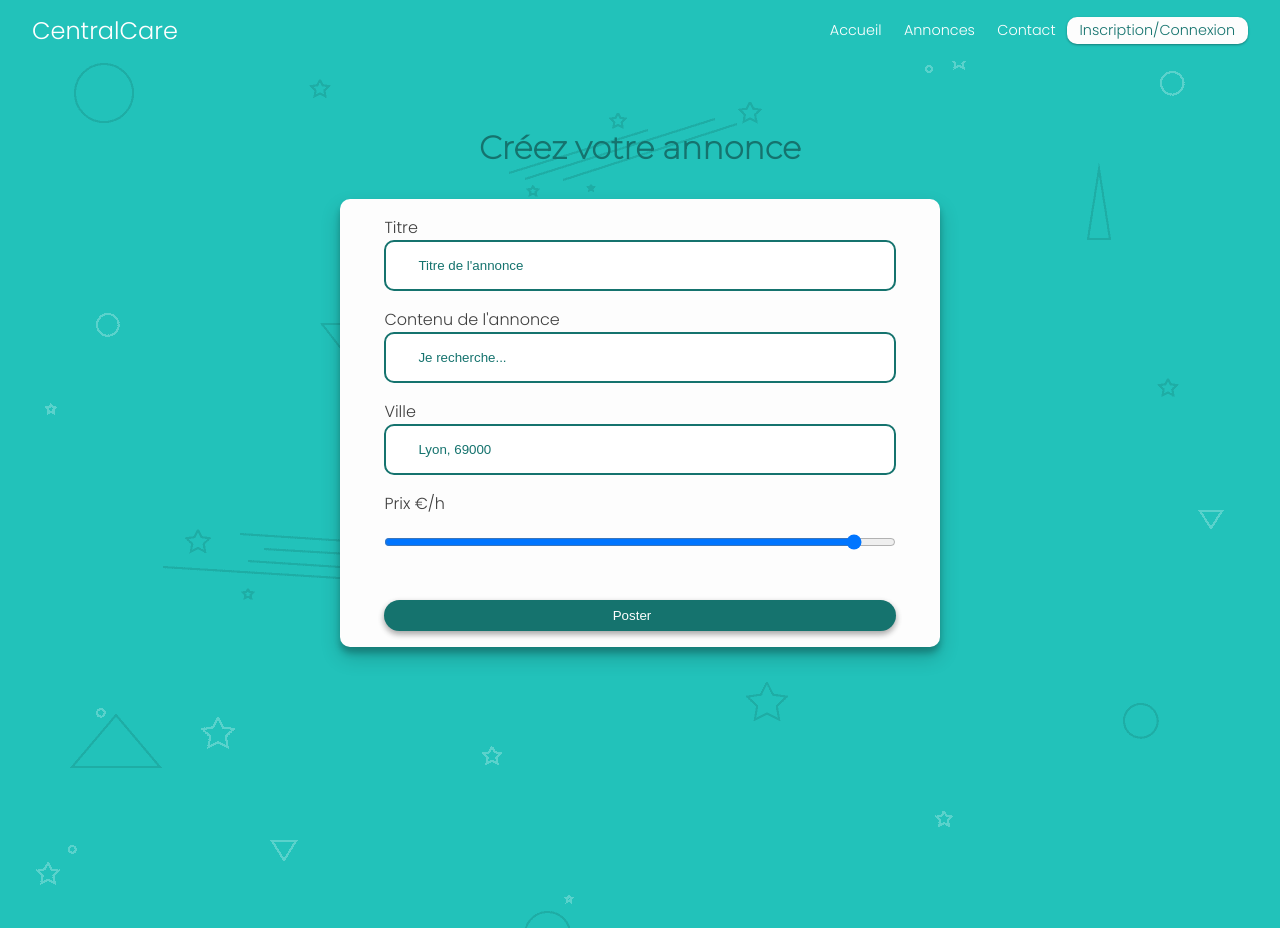
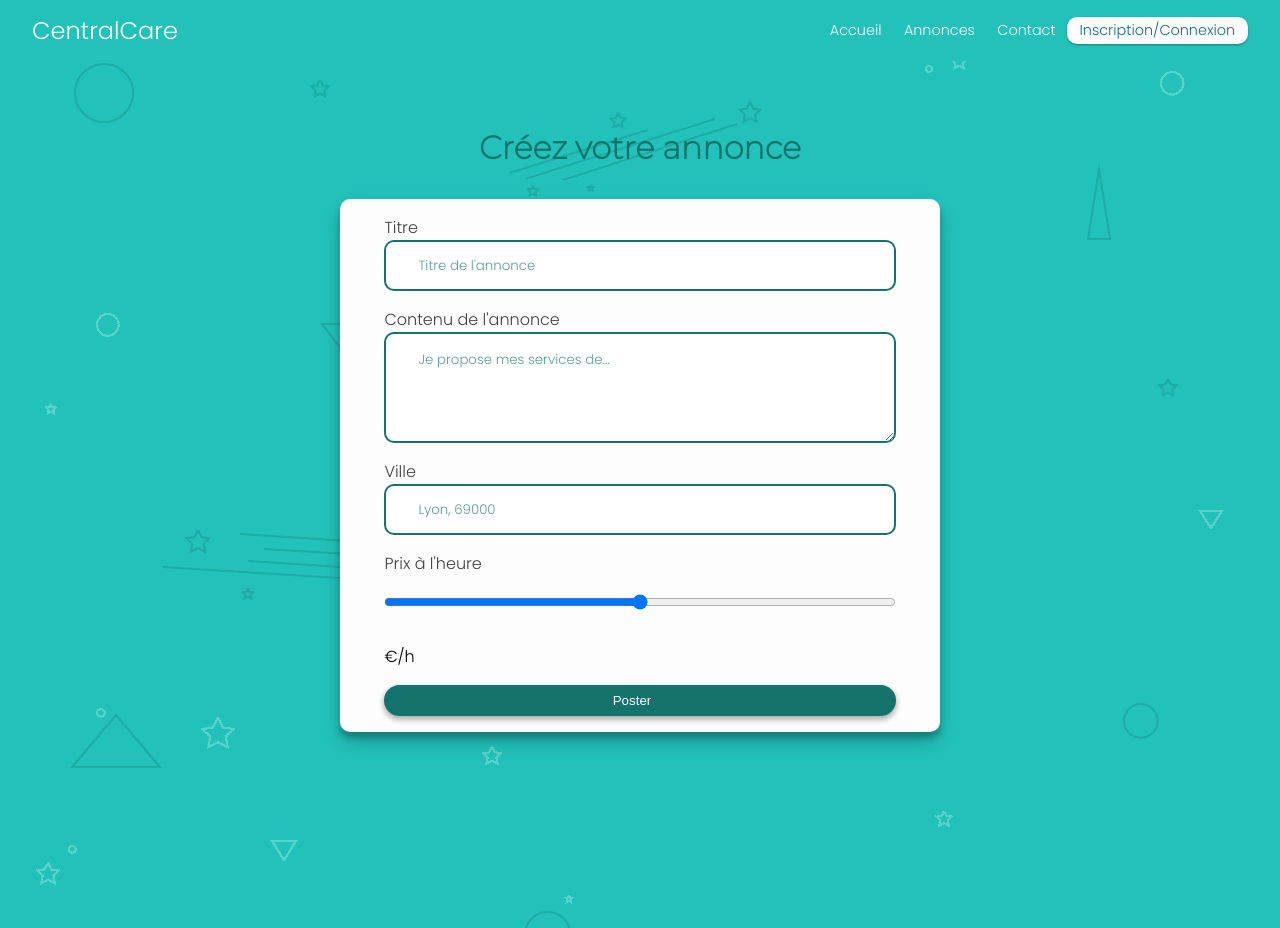
Before and after one commit to devbw/CentralCareClient, a React (Create React App) app: page /poster in a window 1280 px wide. Built offline with nearby package versions, Linux system fonts and the light colour scheme.

Commit message:
add range input

```diff
--- a/src/pages/Createpost.js
+++ b/src/pages/Createpost.js
@@ -1,10 +1,28 @@
 import React, { useState } from "react";
 import Navigation from "../components/Navigation";
+import axios from 'axios';
 
 const Createpost = () => {
   const [title, setTitle] = useState("");
   const [postContent, setPostContent] = useState("");
   const [city, setCity] = useState("");
+  const [price, setPrice] = useState("");
+
+  const publishPost = (e) => {
+    e.preventDefault();
+    axios.post('https://www.facebook.com/', {
+      title,
+      postContent,
+      city,
+      price
+    })
+    .then((res) => {
+      console.log(res);
+    })
+    .catch((err) => {
+      console.error(err);
+    })
+  }
 
   return (
     <div className="create-container">
@@ -22,16 +40,16 @@ const Createpost = () => {
             onChange={(e) => setTitle(e.target.value)}
             required
           />
-          <label htmlFor="postContent">Contenu de l'annonce</label>
-          <input
-            type="text"
-            name="postContent"
-            id="postContent"
-            placeholder="Je recherche..."
+          <label htmlFor="story">Contenu de l'annonce</label>
+          <textarea
+            id="story"
+            name="story"
+            rows="5"
+            cols="33"
+            placeholder="Je propose mes services de..."
             value={postContent}
             onChange={(e) => setPostContent(e.target.value)}
-            required
-          />
+          ></textarea>
           <label htmlFor="city">Ville</label>
           <input
             type="text"
@@ -42,7 +60,7 @@ const Createpost = () => {
             onChange={(e) => setCity(e.target.value)}
             required
           />
-          <label htmlFor="price">Prix €/h</label>
+          <label htmlFor="price">Prix à l'heure</label>
           <input
             type="range"
             name="price"
@@ -50,8 +68,12 @@ const Createpost = () => {
             placeholder="10€/h"
             min="8"
             max="30"
+            value={price}
+            onChange={(e) => setPrice(e.target.value)}
+            required
           />
-          <button type="submit">Poster</button>
+          <span>{price}€/h</span>
+          <button type="submit" onClick={publishPost}>Poster</button>
         </form>
       </div>
     </div>
--- a/src/styles/pages/createpost.scss
+++ b/src/styles/pages/createpost.scss
@@ -19,7 +19,7 @@
       justify-content: center;
       text-align: left;
       width: 90%;
-      input{
+      input, textarea{
         border-radius: 10px;
         padding: 1rem 2rem;
         margin-bottom: 1rem;
@@ -28,6 +28,8 @@
         width: 100%;
         &::placeholder{
           color: $color-2;
+          opacity: .7;
+          font-family: 'Poppins', sans-serif;
         }
       }
       label{
```
